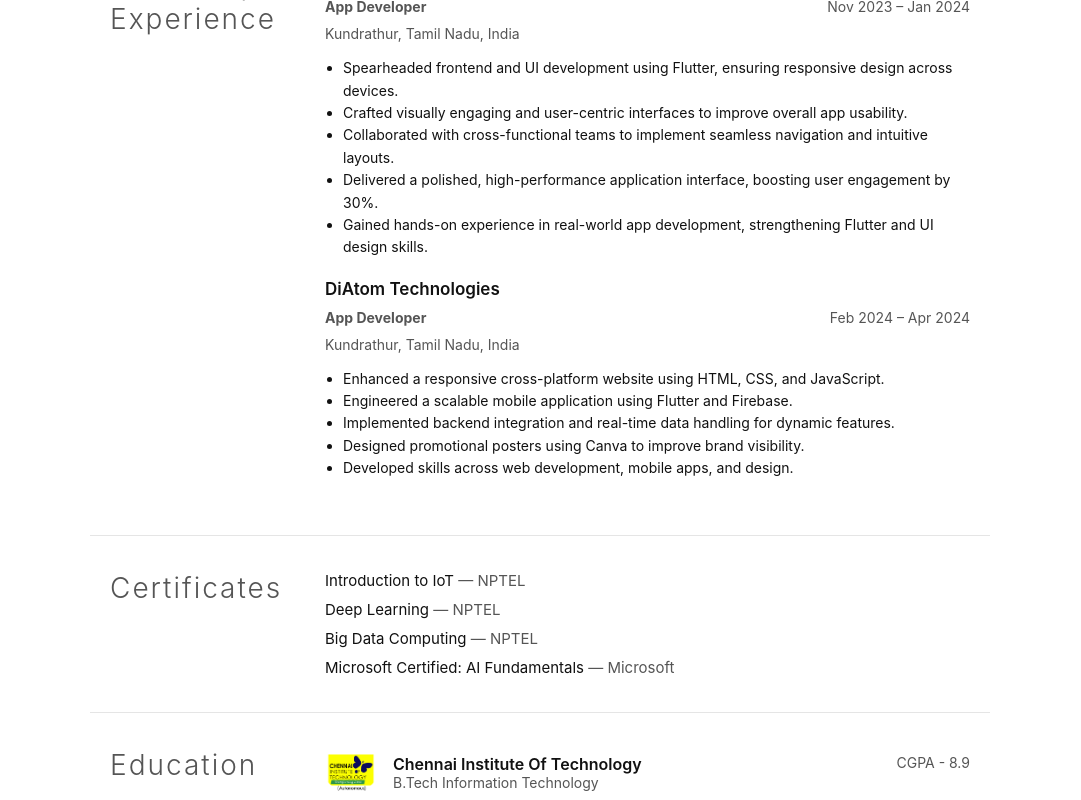
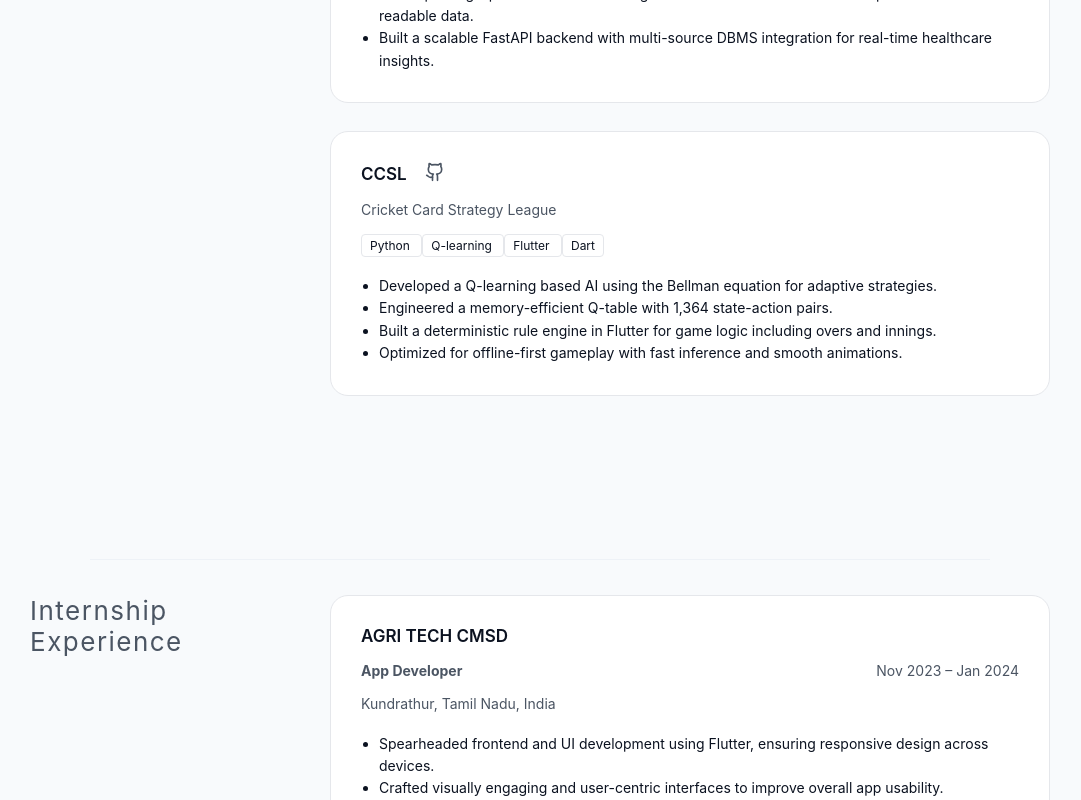
Before and after one commit to the-madhankumar/the-madhankumar.github.io, a React (Create React App) app: page / in a window 1280 px wide. Shown: the part 2000-2800 px from the top of the page, without its empty margins (100-1181 px from the left). Built offline with nearby package versions, Linux system fonts and the light colour scheme.

Commit message:
feat(style): corrected and redefined the css

```diff
--- a/src/components/Home/index.css
+++ b/src/components/Home/index.css
@@ -1,7 +1,3 @@
-/* ===================================
-GLOBAL RESET
-=================================== */
-
 *,
 *::before,
 *::after {
@@ -14,69 +10,50 @@
     font-family: "Inter", system-ui, -apple-system, sans-serif;
 }
 
-
-/* ===================================
-THEME VARIABLES
-=================================== */
-
 .Main-container.light {
-    --bg: #ffffff;
-    --text: #111;
-    --text-secondary: #555;
-    --border: #e5e5e5;
-    --divider: #e5e5e5;
-    --card: #ffffff;
-    --link: #2563eb;
+    --bg: #F8FAFC;
+    --text: #0B1220;
+    --text-secondary: #4B5563;
+    --border: #E5E7EB;
+    --divider: #EEF2F7;
+    --card: #FFFFFF;
+    --link: #2563EB;
+    --tag-bg: #EFF6FF;
 }
 
 .Main-container.dark {
-    --bg: #121212;
-    --text: #f1f1f1;
-    --text-secondary: #bdbdbd;
-    --border: #2a2a2a;
-    --divider: #2a2a2a;
-    --card: #1b1b1b;
-    --link: #bb86fc;
+    --bg: #0A0D14;
+    --text: #F1F5F9;
+    --text-secondary: #9CA3AF;
+    --border: #1F2937;
+    --divider: #1F2937;
+    --card: #111827;
+    --link: #60A5FA;
+    --tag-bg: #1E3A8A;
 }
-
-
-/* ===================================
-MAIN LAYOUT
-=================================== */
 
 .Main-container {
     width: 100%;
     min-height: 100vh;
-
     display: flex;
     flex-direction: column;
     align-items: center;
-
     background: var(--bg);
     color: var(--text);
-
-    transition: background .3s ease, color .3s ease;
+    transition: background .25s ease, color .25s ease;
 }
 
-
-/* ===================================
-HEADER
-=================================== */
-
 .first-section {
-
     width: 100%;
     max-width: 900px;
-
     display: flex;
     justify-content: space-between;
     align-items: center;
-
     gap: 20px;
     padding: 40px 20px 20px;
 }
 
-.first-section svg{
+.first-section svg {
     height: 70px;
     width: 70px;
 }
@@ -90,7 +67,7 @@
 .my-name {
     font-size: 30px;
     font-weight: 600;
-    letter-spacing: 1px;
+    letter-spacing: 0.8px;
 }
 
 .my-location {
@@ -106,11 +83,6 @@
     height: 14px;
 }
 
-
-/* ===================================
-HEADER LINKS
-=================================== */
-
 .my-links {
     display: flex;
     align-items: center;
@@ -121,22 +93,23 @@
     text-decoration: none;
     color: var(--text-secondary);
     font-size: 14px;
+    transition: color .2s ease;
 }
 
 .my-links a:hover {
-    color: var(--text);
+    color: var(--link);
 }
 
 .my-links svg {
     width: 20px;
     height: 20px;
     cursor: pointer;
+    transition: transform .2s ease;
 }
 
-
-/* ===================================
-DIVIDER
-=================================== */
+.my-links svg:hover {
+    transform: scale(1.08);
+}
 
 .divider {
     width: 100%;
@@ -146,34 +119,24 @@
     margin: 35px 0;
 }
 
-
-/* ===================================
-SECTION LAYOUT
-=================================== */
-
 .section {
-
     width: 100%;
-    max-width: 900px;
-
+    max-width: 1100px;
     display: grid;
-    grid-template-columns: 180px 1fr;
-
-    gap: 35px;
-    padding: 0 20px;
+    grid-template-columns: 240px 1fr;
+    gap: 60px;
+    padding: 0 40px 100px;
 }
 
 .title {
-    font-size: 28px;
-    font-weight: 300;
-    letter-spacing: 2px;
+    font-size: 26px;
+    font-weight: 400;
+    letter-spacing: 1.5px;
     color: var(--text-secondary);
+    position: sticky;
+    top: 40px;
+    height: fit-content;
 }
-
-
-/* ===================================
-ABOUT SECTION
-=================================== */
 
 .des {
     display: flex;
@@ -188,48 +151,32 @@
     text-align: justify;
 }
 
-
-/* ===================================
-DOWNLOAD BUTTON
-=================================== */
-
 .download-button {
-
     display: inline-flex;
     align-items: center;
     gap: 10px;
-
     width: fit-content;
-
     padding: 10px 18px;
-
     border: 1px solid var(--border);
     border-radius: 8px;
-
     text-decoration: none;
     font-size: 14px;
     font-weight: 500;
-
     color: var(--text);
     background: transparent;
-
-    transition: .25s ease;
+    transition: all .2s ease;
 }
 
 .download-button:hover {
-    background: var(--text);
-    color: var(--bg);
+    background: var(--link);
+    color: #fff;
+    border-color: var(--link);
 }
 
 .download {
     width: 18px;
     height: 18px;
 }
-
-
-/* ===================================
-SKILLS
-=================================== */
 
 .skills-container {
     display: flex;
@@ -249,28 +196,35 @@
 }
 
 .skill-item {
-
     padding: 4px 10px;
     font-size: 13px;
-
     border: 1px solid var(--border);
     border-radius: 6px;
-
     background: var(--card);
+    transition: all .2s ease;
 }
 
-
-/* ===================================
-PROJECTS
-=================================== */
+.skill-item:hover {
+    border-color: var(--link);
+    transform: translateY(-1px);
+}
 
 .project-card {
-
     display: flex;
     flex-direction: column;
-    gap: 10px;
+    gap: 16px;
+    padding: 30px;
+    border-radius: 18px;
+    background: var(--card);
+    border: 1px solid var(--border);
+    margin-bottom: 28px;
+    transition: all .25s ease;
+    width: 100%;
+}
 
-    padding-bottom: 20px;
+.project-card:hover {
+    border-color: var(--link);
+    transform: translateY(-3px);
 }
 
 .project-card h2 {
@@ -300,11 +254,6 @@
     line-height: 1.6;
 }
 
-
-/* ===================================
-PULL REQUESTS
-=================================== */
-
 .pull-requests {
     margin-top: 10px;
 }
@@ -314,54 +263,34 @@
 }
 
 .pull-requests ul {
-
     margin-top: 6px;
-
     display: flex;
     flex-wrap: wrap;
     gap: 8px;
-
     list-style: none;
 }
 
 .pull-requests a {
-
     font-size: 12px;
-
     padding: 4px 8px;
-
     border: 1px solid var(--border);
     border-radius: 5px;
-
     text-decoration: none;
     color: var(--link);
-
     background: var(--card);
-
-    transition: .2s ease;
+    transition: all .2s ease;
 }
 
 .pull-requests a:hover {
     background: var(--link);
-    color: white;
+    color: #fff;
 }
 
-
-/* ===================================
-WORK
-=================================== */
-
 .work-sub-section {
-
     display: flex;
     justify-content: space-between;
     gap: 10px;
 }
-
-
-/* ===================================
-CERTIFICATES
-=================================== */
 
 .certificates-container {
     display: flex;
@@ -377,30 +306,24 @@
     color: var(--text-secondary);
 }
 
-
-/* ===================================
-EDUCATION
-=================================== */
-
 .education-container {
-
     display: flex;
     align-items: center;
     gap: 18px;
+    padding: 30px;
+    border-radius: 18px;
+    background: var(--card);
+    border: 1px solid var(--border);
 }
 
 .edu-image {
-
     width: 50px;
     height: 50px;
-
     object-fit: contain;
 }
 
 .education-item {
-
     width: 100%;
-
     display: flex;
     justify-content: space-between;
 }
@@ -424,61 +347,45 @@
     color: var(--text-secondary);
 }
 
-
-/* ===================================
-FOOTER
-=================================== */
-
 .footer {
-
     width: 100%;
     margin-top: 40px;
-
     border-top: 1px solid var(--divider);
-
     padding: 30px 20px;
-
     display: flex;
     justify-content: center;
 }
 
 .footer-content {
-
     max-width: 900px;
     width: 100%;
-
     display: flex;
     justify-content: space-between;
     align-items: center;
-
     flex-wrap: wrap;
     gap: 20px;
-
     font-size: 14px;
     color: var(--text-secondary);
 }
 
 .footer-links {
-
     display: flex;
     align-items: center;
     gap: 18px;
-
     flex-wrap: wrap;
 }
 
 .footer-links a {
-
     display: flex;
     align-items: center;
     gap: 6px;
-
     text-decoration: none;
     color: var(--text-secondary);
+    transition: color .2s ease;
 }
 
 .footer-links a:hover {
-    color: var(--text);
+    color: var(--link);
 }
 
 .footer-copy {
@@ -493,75 +400,55 @@
     transform: rotate(180deg);
 }
 
-
-/* ===================================
-RESPONSIVE
-=================================== */
-
 @media (max-width:900px) {
-
     .section {
         grid-template-columns: 150px 1fr;
         gap: 25px;
     }
-
     .my-name {
         font-size: 26px;
     }
-
 }
 
-
 @media (max-width:768px) {
-
     .first-section {
         flex-direction: column;
         align-items: center;
         text-align: center;
     }
-
     .section {
         grid-template-columns: 1fr;
         gap: 20px;
     }
-
     .title {
         font-size: 24px;
+        position: static;
     }
-
     .footer-content {
         flex-direction: column;
         text-align: center;
     }
-
     .footer-links {
         justify-content: center;
     }
-
 }
 
-
 @media (max-width:480px) {
-
     .my-name {
         font-size: 22px;
     }
-
     .title {
         font-size: 20px;
+        position: static;
     }
-
     .description {
         font-size: 14px;
     }
-
     .work-sub-section {
         flex-direction: column;
     }
-
     .footer-links {
         flex-direction: column;
         gap: 10px;
     }
-
 }
```
Also changed, not shown: 2 other files (tests, documents, lock files or other folders).
